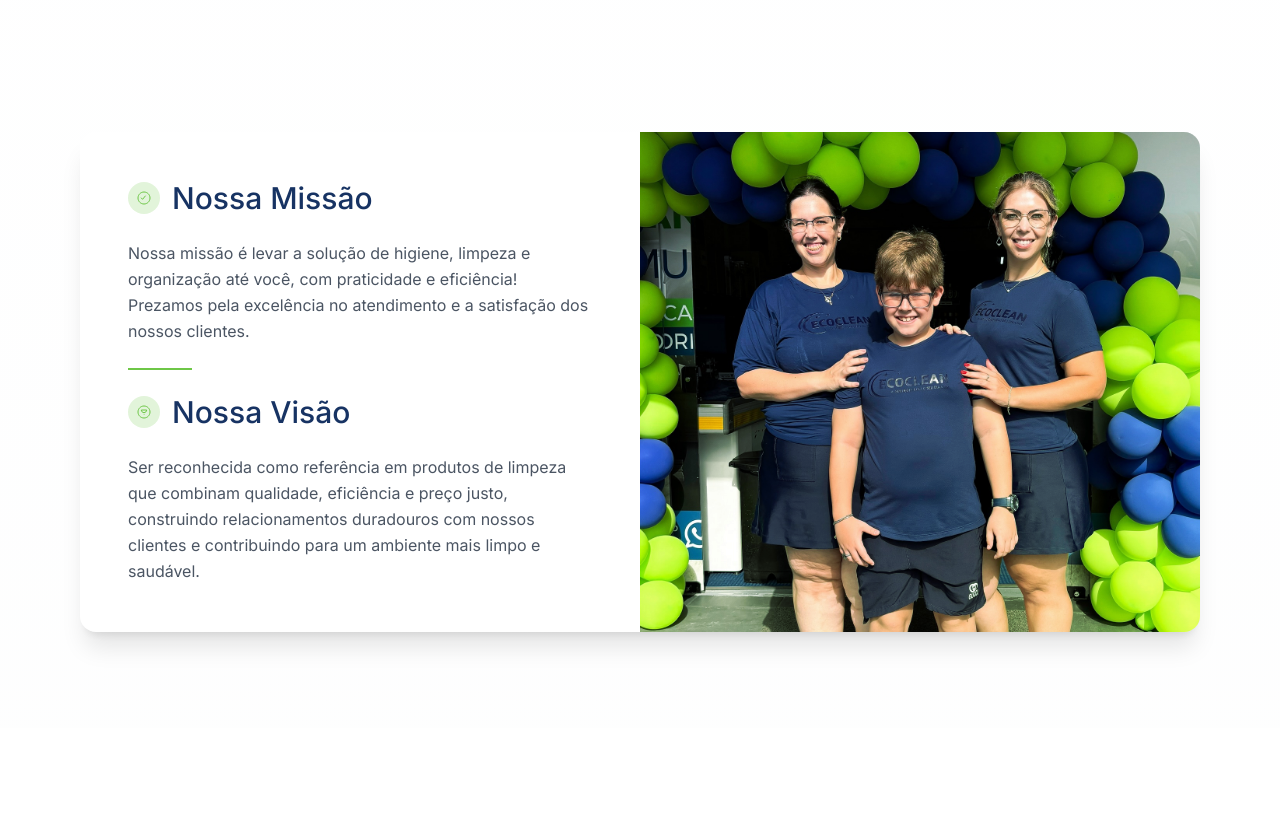
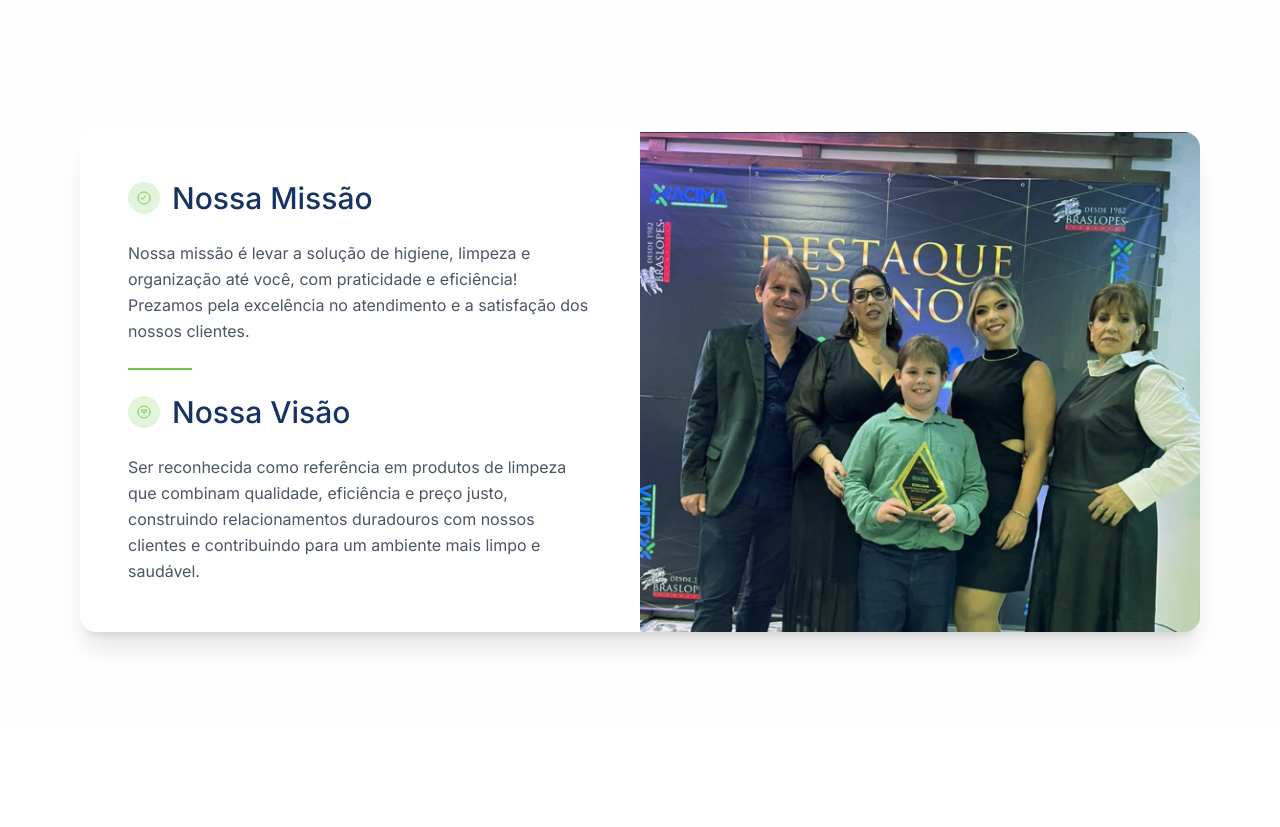
Before and after one commit to renatoDevMax/ecoclean-ecommerce, a Next.js app: page /sobre in a window 1280 px wide. Shown: the part 420-1247 px from the top of the page. Built offline with nearby package versions, Linux system fonts and the light colour scheme.

Commit message:
Ajuste foto e inf cadastro

```diff
--- a/src/app/sobre/page.tsx
+++ b/src/app/sobre/page.tsx
@@ -167,7 +167,7 @@ export default function SobrePage() {
               </div>
               <div className="relative min-h-[300px] md:min-h-full">
                 <Image
-                  src="/destaque.jpg"
+                  src="/fotoFamilia.jpg"
                   fill
                   alt="Prateleira com produtos de limpeza organizados"
                   className="object-cover"
--- a/src/components/LoginForm.tsx
+++ b/src/components/LoginForm.tsx
@@ -360,6 +360,10 @@ const RegisterModal = ({
                       </p>
                     </div>
                   </div>
+                  <p className="text-gray-500 text-sm text-center py-3">
+                    Seu cadastro será avaliado pelo administrativo, e então é verificado a
+                    disponibilização de acesso aos valores
+                  </p>
                 </div>
               </div>
 
```
Also changed, not shown: public/fotoFamilia.jpg (added).
